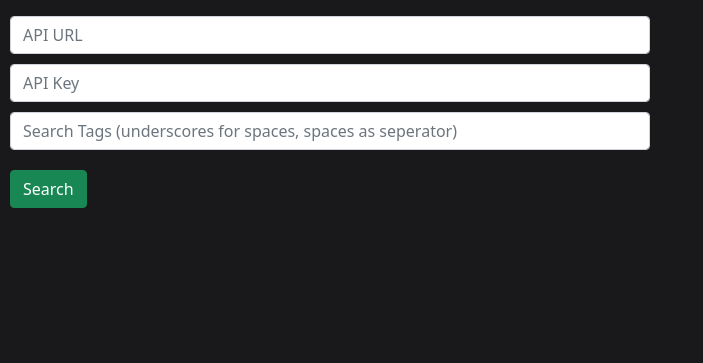
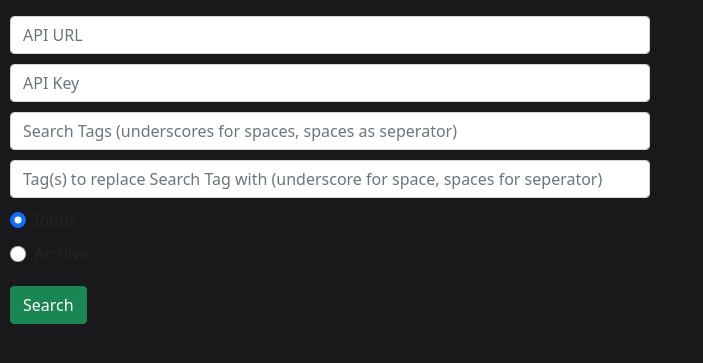
Before and after one commit to mruac/hydrus-remote-tagging, a Flask app: page / in a window 1280 px wide. Shown: the part 68-431 px from the top of the page, without its empty margins (0-703 px from the left). Run offline with Flask 2, Linux system fonts and the light colour scheme; some libraries are stand-ins or nearby versions.

Commit message:
more stuff

```diff
--- a/server.py
+++ b/server.py
@@ -1,3 +1,4 @@
+from typing import cast
 from flask import Flask, request, render_template, url_for, jsonify, session, redirect
 from flask.json import tag
 import hydrus
@@ -12,9 +13,9 @@ app = Flask(__name__)
 app._static_folder = os.path.abspath("templates/static/")
 app.secret_key = "cookiesonfire"
 
-def search_files(api_key, api_url, search_tags):
+def search_files(api_key, api_url, search_tags, inboxBool, archiveBool):
     cl = hydrus.Client(api_key, api_url)
-    fids = cl.search_files(search_tags, False, True)
+    fids = cl.search_files(search_tags, inboxBool, archiveBool)
     return fids
 
 def get_services(api_key, api_url):
@@ -56,6 +57,9 @@ def sizeof_fmt(num, suffix='B'):
 @app.route('/index', methods=['GET', 'POST'])
 def ad():
     try:
+        # TODO: add support for custom tag colors here & save to session['tagColors']
+        # request.form.get('className-x), tagRegex-x, tagColor-x
+        # add jinja templating support for this
         if request.method == 'GET':
             return redirect(url_for('index'))
         try:
@@ -67,15 +71,27 @@ def ad():
         api_key = session['api_key']
         api_url = session['api_url']
         post_tags = request.form.get('tags')
+        session['appendTag'] = []
+        for tag in request.form.get('appendTags').split():
+            session['appendTag'].append(tag.replace('_',' '))
+
+        if 'archive' in request.form.getlist('location'):
+            archiveBool = True
+        else:
+            archiveBool = False
+        if 'inbox' in request.form.getlist('location'):
+            inboxBool = True
+        else:
+            inboxBool = False
+
         session_id = session['session_id']
         tags = post_tags.split()
         clean_tags = []
         for tag in tags:
             clean_tags.append(tag.replace('_',' '))
-        fids = search_files(api_key, api_url, clean_tags)
+        fids = search_files(api_key, api_url, clean_tags, inboxBool, archiveBool)
         total_ids = len(fids)
         save_sql(fids)
-        print(request.form.get('service') == None)
         return render_template('results.html', tagrepo = get_services(api_key, api_url), ids = total_ids, tags = post_tags)
     except hydrus.InsufficientAccess:
         return render_template('index.html', error="Insufficient access to Hydrus API")
@@ -85,6 +101,7 @@ def ad():
 @app.route('/show-file/<id>', methods=['GET', 'POST'])
 def ads(id):
     try:
+        session['appendTagIsSet'] = False
         api_key = session['api_key']
         if session['api_url'].endswith('/'):
             api_url = session['api_url'][:-1]
@@ -129,69 +146,27 @@ def ads(id):
 
 @app.route('/updateTags', methods=['POST'])
 def ajaxUpdate():
-    # add_tags_to_file(api_key, api_url, hash, tags, tag_repo)
-    print("////POST RECEIVED")
+
     data = request.get_json()
     tagsToAdd = data['add']
     tagsToDel = data['del']
     hash = data['hash']
     tag_repo = session['selectedTagRepo']
 
-    cl = hydrus.Client(session['api_key'], session['api_url'])
-    # for tag in tags:
-    #     if '0' in session['metadata']['service_names_to_statuses_to_tags'][tag_repo]:
-    #         if tag in session['metadata']['service_names_to_statuses_to_tags'][tag_repo]['0']:
-    #             tagsToDel.append(tag)
-    #             # tags.remove(tag)
-
-    # for tag in tags:
-    #     if '2' in session['metadata']['service_names_to_statuses_to_tags'][tag_repo]:
-    #         if tag in session['metadata']['service_names_to_statuses_to_tags'][tag_repo]['2']:
-    #             tagsToAdd.append(tag)
-    #             # tags.remove(tag)
-    #         else:
-    #             tagsToAdd.append(tag)
-    #             # tags.remove(tag)
-
-    # i = 0
-    # print("tags to add {0}".format(tagsToAdd))
-    # print("tags to del {0}".format(tagsToDel))
-
-    #FIXME: Allows input tags once, does not allow input again after that until page reload
-    for tag in tagsToDel:
-        if tag_repo in session['metadata']['service_names_to_statuses_to_tags']:
-            # if exists
-            if '0' in session['metadata']['service_names_to_statuses_to_tags'][tag_repo]:
-                if tag in session['metadata']['service_names_to_statuses_to_tags'][tag_repo]['0']:
-                    session['metadata']['service_names_to_statuses_to_tags'][tag_repo]['0'].remove(tag)
-                    if '2' in session['metadata']['service_names_to_statuses_to_tags'][tag_repo]:
-                        session['metadata']['service_names_to_statuses_to_tags'][tag_repo]['2'].append(tag)
-                    else:
-                        session['metadata']['service_names_to_statuses_to_tags'][tag_repo].update({"2":[tag]})
-        else:
-            session['metadata']['service_names_to_statuses_to_tags'].update({tag_repo:{"0":[],"2":[tag]}})
-
-
-    for tag in tagsToAdd:
-        if tag_repo in session['metadata']['service_names_to_statuses_to_tags']:
-            if '2' in session['metadata']['service_names_to_statuses_to_tags'][tag_repo]:
-                if tag in session['metadata']['service_names_to_statuses_to_tags'][tag_repo]['2']:
-                    session['metadata']['service_names_to_statuses_to_tags'][tag_repo]['2'].remove(tag)
-                    if '0' in session['metadata']['service_names_to_statuses_to_tags'][tag_repo]:
-                        session['metadata']['service_names_to_statuses_to_tags'][tag_repo]['0'].append(tag)
-                    else:
-                        session['metadata']['service_names_to_statuses_to_tags'][tag_repo].update({"0":[tag]})
-                else:
-                    session['metadata']['service_names_to_statuses_to_tags'][tag_repo]['0'].append(tag)
-            else:
-                session['metadata']['service_names_to_statuses_to_tags'][tag_repo]['0'].append(tag)
-        else:
-            session['metadata']['service_names_to_statuses_to_tags'].update({tag_repo:{"0":[tag],"2":[]}})
+    if not session['appendTagIsSet']:
+        try:
+            if not all(tag in session['metadata']['service_names_to_statuses_to_tags'][tag_repo]['0'] for tag in session['appendTag']):
+                for tag in session['appendTag']:
+                    if tag not in session['metadata']['service_names_to_statuses_to_tags'][tag_repo]['0']:
+                        tagsToAdd.append(tag)
+                        session['appendTagIsSet'] = True
+        except KeyError:
+            session['appendTagIsSet'] = True
+            for tag in session['appendTag']:
+                tagsToAdd.append(tag)
 
     listOfTags = {tag_repo: {"0":tagsToAdd, "1":tagsToDel} }
-    print("////LOG")
-    print("current tags {0}".format(session['metadata']['service_names_to_statuses_to_tags'][tag_repo]['0']))
-    print("deleted tags {0}".format(session['metadata']['service_names_to_statuses_to_tags'][tag_repo]['2']))
+    cl = hydrus.Client(session['api_key'], session['api_url'])
     cl.add_tags([hash], service_to_action_to_tags = listOfTags)
 
     return jsonify(listOfTags[tag_repo]) #updated lsit of tags
--- a/templates/index.html
+++ b/templates/index.html
@@ -22,8 +22,8 @@
 
     <nav class="navbar navbar-expand-md navbar-dark bg-dark mb-3">
         <a class="nav-link" href="/" style="font-size: 1.5em; font-weight: 600; color: white;">Hydrus Remote Tagging</a>
-        <button type="button" class="btn btn-primary float-end ml-auto" data-toggle="modal"
-            data-target="#infoModal">Settings</button>
+        <button type="button" class="btn btn-primary float-end ml-auto" data-bs-toggle="modal"
+            data-bs-target="#tagPresentationModal">Settings</button>
     </nav>
 
     <form action="{{ url_for('ad') }}" method="post">
@@ -33,6 +33,20 @@
             value="{{ session['api_key'] }}" name="api_key" placeholder="API Key" required>
         <input class="form-control mr-sm-2" style="width: 50%; margin: 10px" type="text" name="tags"
             placeholder="Search Tags (underscores for spaces, spaces as seperator)">
+        <input class="form-control mr-sm-2" style="width: 50%; margin: 10px" type="text" name="appendTags"
+            placeholder="Tag(s) to replace Search Tag with (underscore for space, spaces for seperator)">
+        <div class="form-check" style="width: 50%; margin: 10px">
+            <input class="form-check-input" type="radio" value="inbox" id="flexCheckDefault1" name="location" checked>
+            <label class="form-check-label" for="flexCheckDefault1">
+                Inbox
+            </label>
+        </div>
+        <div class="form-check" style="width: 50%; margin: 10px">
+            <input class="form-check-input" type="radio" value="archive" id="flexCheckDefault2" name="location">
+            <label class="form-check-label" for="flexCheckDefault2">
+                Archive
+            </label>
+        </div>
         <button class="btn btn-success" style="margin: 10px" type="submit">Search</button>
     </form>
 
@@ -51,11 +65,59 @@
                         style="width: 50%; margin: 10px" type="text" name="api_url" placeholder="Default API URL">
                     <input id="settings-api-key-input" class="form-control w-100 mx-auto"
                         style="width: 50%; margin: 10px" type="password" name="api_key" placeholder="Default API Key">
+                    <button id="settings-tagpresentation-btn" class="btn btn-primary" style="margin: 10px">Tag
+                        presentation</button>
                     <button id="settings-save-btn" class="btn btn-primary" style="margin: 10px">Save</button>
                 </div>
             </div>
         </div>
     </div>
+
+    <div class="modal fade" id="tagPresentationModal" tabindex="-1" aria-labelledby="exampleModalLabel"
+        aria-hidden="true">
+        <div class="modal-dialog">
+            <div class="modal-content">
+                <div class="modal-header">
+                    <h5 class="modal-title" id="exampleModalLabel">Tag Presentation</h5>
+                    <button type="button" class="btn-close" data-bs-dismiss="modal" aria-label="Close"></button>
+                </div>
+                <div class="modal-body">
+                    <table class="table">
+                        <thead>
+                            <tr>
+                                <th scope="col">Name</th>
+                                <th scope="col">Regex</th>
+                                <th scope="col">CSS color</th>
+                            </tr>
+                        </thead>
+                        <tbody>
+                            <tr>
+                                <td><input name="className-1" class="form-control w-100 mx-auto"
+                                        placeholder="Tag / namespace" value="creator"></td>
+                                <td><input name="tagRegex-1" class="form-control w-100 mx-auto"
+                                        placeholder="matching Regex" value="^creator:.*"></td>
+                                <td><input name="tagColor-1" class="form-control w-100 mx-auto" placeholder="CSS color"
+                                        value="#AA0000"></td>
+                            </tr>
+                            <tr>
+                                <td><input name="className-2" class="form-control w-100 mx-auto"
+                                        placeholder="Tag / namespace"></td>
+                                <td><input name="tagRegex-2" class="form-control w-100 mx-auto"
+                                        placeholder="matching Regex"></td>
+                                <td><input name="tagColor-2" class="form-control w-100 mx-auto" placeholder="CSS color">
+                                </td>
+                            </tr>
+                        </tbody>
+                    </table>
+                </div>
+                <div class="modal-footer">
+                    <button type="button" class="btn btn-secondary" data-bs-dismiss="modal">Close</button>
+                    <button id="settings-save-btn" class="btn btn-primary" style="margin: 10px">Save</button>
+                </div>
+            </div>
+        </div>
+    </div>
+
 </body>
 
 </html>
--- a/templates/static/index.js
+++ b/templates/static/index.js
@@ -30,3 +30,5 @@
 	    $('#settings-save-btn').removeClass('btn-success');
 	  }, 2000);
 });
+
+// FIXME: add form input validation to only allow alphabetical chars in #tagPresentationModal className-x
```
Also changed, not shown: templates/show-file.html (+6 -4 lines), templates/static/show-file.js (+13 -7 lines), README.md, 1 other file.
